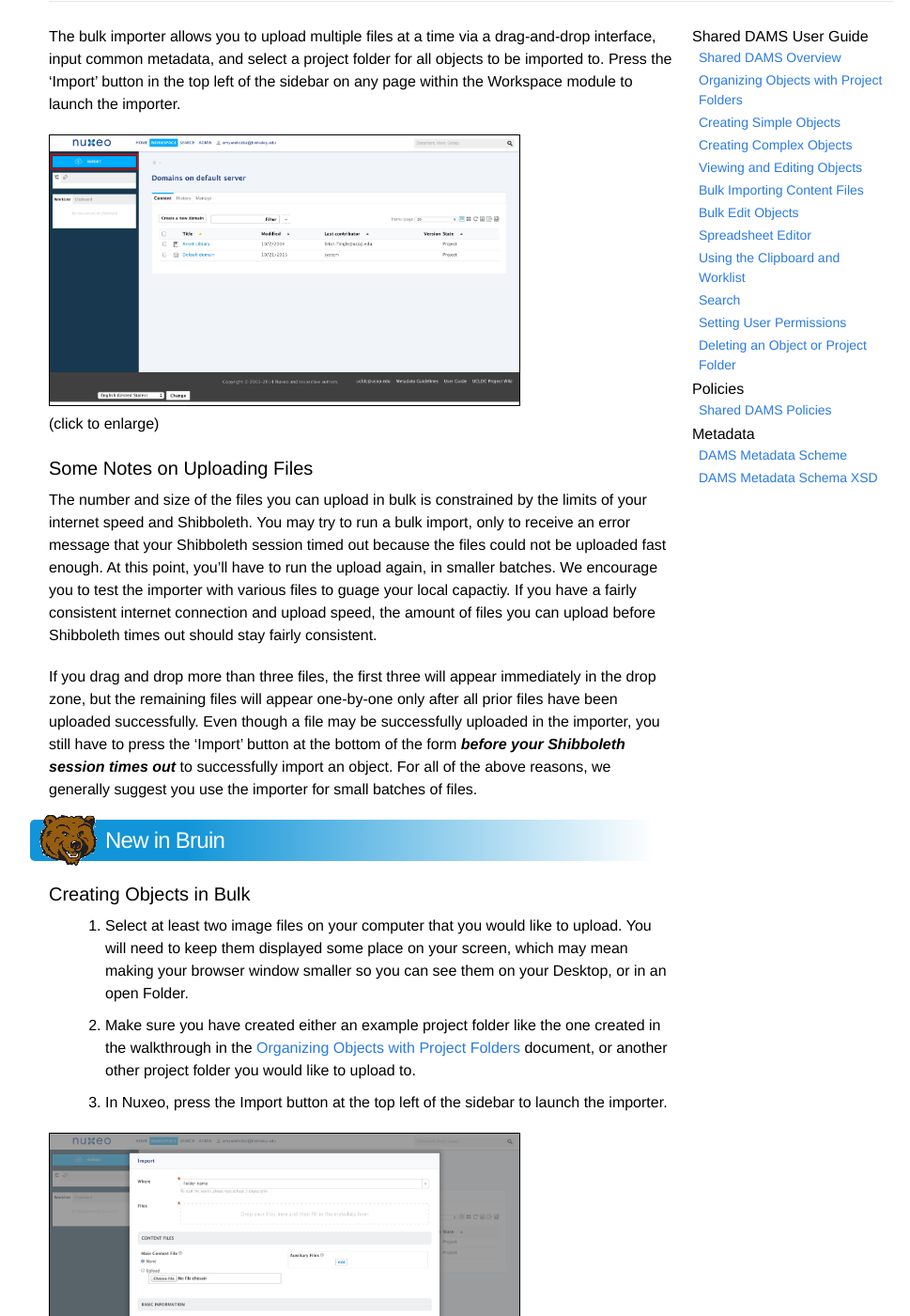
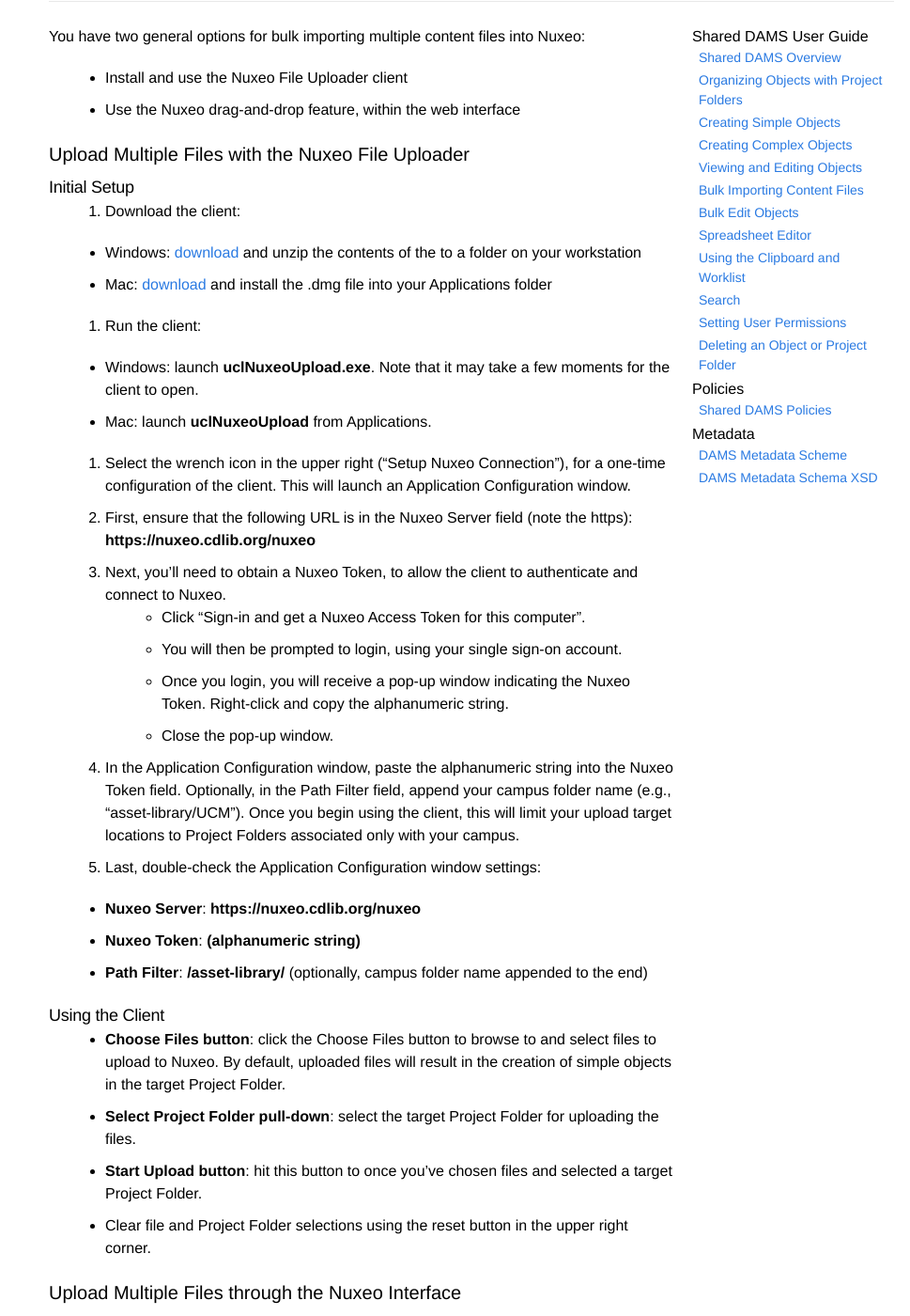
Before and after one commit to ucldc/ucldc-docs, a Jekyll site: the page built from docs/dams/bulk-import.md, in a window 1280 px wide and 1400 px high, scrolled down 190 px. Shown: the whole window at 94% size, without its empty margins (138-1107 px from the left). Built offline with Jekyll 4.4.1, drawn with Linux system fonts in a browser that asks for light colours; nearby versions of some CDN libraries; some of the changed text lies outside the part shown.

Commit message:
Added instructions for Nuxeo File Uploader client

```diff
--- a/docs/dams/bulk-import.md
+++ b/docs/dams/bulk-import.md
@@ -6,6 +6,52 @@
 permalink: /docs/dams/bulk-import/
 breadcrumbs: DAMS User Guide
 ---
+
+You have two general options for bulk importing multiple content files into Nuxeo:
+
+* Install and use the Nuxeo File Uploader client
+* Use the Nuxeo drag-and-drop feature, within the web interface
+
+
+## Upload Multiple Files with the Nuxeo File Uploader
+
+### Initial Setup
+
+1.	Download the client:
+
+*	Windows: <a href="http://dscl-dev.cdlib.org/nuxeo_client/uclNuxeoUpload.zip">download</a> and unzip the contents of the to a folder on your workstation
+*	Mac: <a href="http://dscl-dev.cdlib.org/nuxeo_client/uclNuxeoUpload.dmg">download</a> and install the .dmg file into your Applications folder
+
+2.	Run the client:
+
+ *	Windows: launch <b>uclNuxeoUpload.exe</b>.  Note that it may take a few moments for the client to open.
+ *	Mac: launch <b>uclNuxeoUpload</b> from Applications.
+
+3.	Select the wrench icon in the upper right ("Setup Nuxeo Connection"), for a one-time configuration of the client.  This will launch an Application Configuration window.
+4.	First, ensure that the following URL is in the Nuxeo Server field (note the https): <b>https://nuxeo.cdlib.org/nuxeo</b>
+5.	Next, you'll need to obtain a Nuxeo Token, to allow the client to authenticate and connect to Nuxeo.
+ *	Click "Sign-in and get a Nuxeo Access Token for this computer".
+ *	You will then be prompted to login, using your single sign-on account.
+ *	Once you login, you will receive a pop-up window indicating the Nuxeo Token.  Right-click and copy the alphanumeric string.
+ *	Close the pop-up window.
+
+6. In the Application Configuration window, paste the alphanumeric string into the Nuxeo Token field.	Optionally, in the Path Filter field, append your campus folder name (e.g., "asset-library/UCM").  Once you begin using the client, this will limit your upload target locations to Project Folders associated only with your campus.
+7. Last, double-check the Application Configuration window settings:
+
+ *	<b>Nuxeo Server</b>:		<b>https://nuxeo.cdlib.org/nuxeo</b>
+ *	<b>Nuxeo Token</b>: 		<b>(alphanumeric string)</b>
+ *	<b>Path Filter</b>:		<b>/asset-library/</b>  (optionally, campus folder name appended to the end)
+
+
+### Using the Client
+
+*	<b>Choose Files button</b>: click the Choose Files button to browse to and select files to upload to Nuxeo.  By default, uploaded files will result in the creation of simple objects in the target Project Folder.
+*	<b>Select Project Folder pull-down</b>: select the target Project Folder for uploading the files.
+*	<b>Start Upload button</b>: hit this button to once you've chosen files and selected a target Project Folder.
+*	Clear file and Project Folder selections using the reset button in the upper right corner.
+
+
+## Upload Multiple Files through the Nuxeo Interface
 
 The bulk importer allows you to upload multiple files at a time via a drag-and-drop interface, input common metadata, and select a project folder for all objects to be imported to. Press the 'Import' button in the top left of the sidebar on any page within the Workspace module to launch the importer.
 
@@ -16,7 +62,9 @@
 
 ## Some Notes on Uploading Files
 
-The number and size of the files you can upload in bulk is constrained by the limits of your internet speed and Shibboleth. You may try to run a bulk import, only to receive an error message that your Shibboleth session timed out because the files could not be uploaded fast enough. At this point, you'll have to run the upload again, in smaller batches. We encourage you to test the importer with various files to guage your local capactiy. If you have a fairly consistent internet connection and upload speed, the amount of files you can upload before Shibboleth times out should stay fairly consistent.
+We recommend using the Nuxeo File Uploader client, for the purpose of uploading large batches of files.  The client is optimized to maintain a dedicated connection to the Nuxeo server, and lacks some of the constraints with importing files through a web browser.
+
+In the case of the Nuxeo interface, the number and size of the files you can upload in bulk is constrained by the limits of your internet speed and Shibboleth. You may try to run a bulk import, only to receive an error message that your Shibboleth session timed out because the files could not be uploaded fast enough. At this point, you'll have to run the upload again, in smaller batches. We encourage you to test the importer with various files to guage your local capactiy. If you have a fairly consistent internet connection and upload speed, the amount of files you can upload before Shibboleth times out should stay fairly consistent.
 
 If you drag and drop more than three files, the first three will appear immediately in the drop zone, but the remaining files will appear one-by-one only after all prior files have been uploaded successfully. Even though a file may be successfully uploaded in the importer, you still have to press the 'Import' button at the bottom of the form <b><i>before your Shibboleth session times out</i></b> to successfully import an object. For all of the above reasons, we generally suggest you use the importer for small batches of files.
 
```
